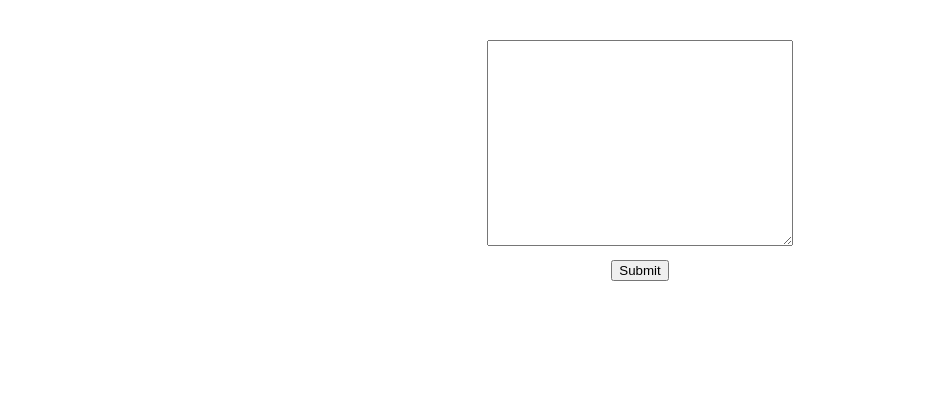
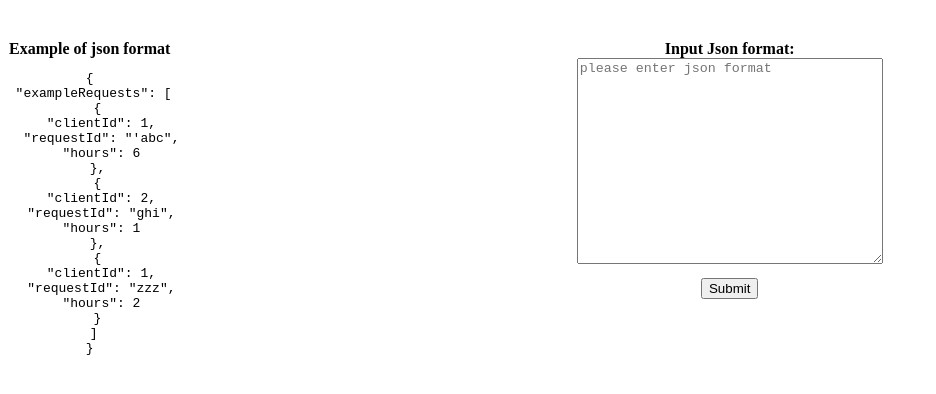
Before and after one commit to rrathore1307/buttlerApp, a React app: page / in a window 1280 px wide. Shown: the whole page, without its empty margins (0-936 px from the left). Built offline with nearby package versions, Linux system fonts and the light colour scheme.

Commit message:
rename title and add json data in View

```diff
--- a/public/index.html
+++ b/public/index.html
@@ -5,7 +5,7 @@
     <meta charset="UTF-8">
     <meta name="viewport" content="width=device-width, initial-scale=1.0">
     <meta http-equiv="X-UA-Compatible" content="ie=edge">
-    <title>DCS Editor</title>
+    <title>Request Butler Task</title>
 </head>
 
 <body>
--- a/src/client/App.js
+++ b/src/client/App.js
@@ -1,7 +1,7 @@
 import React, { Component } from 'react';
 import './app.css';
 import ReactTable from 'react-table-6';
-import {dataPrepare} from './util';
+import { dataPrepare } from './util';
 import 'react-table-6/react-table.css'
 import axios from 'axios'
 
@@ -9,7 +9,7 @@ export default class App extends Component {
   state = {
     username: null,
     inputValue: '',
-    tableData : [],
+    tableData: [],
     response: [],
     jsonError: false
   };
@@ -18,14 +18,14 @@ export default class App extends Component {
     if (this.state.inputValue) {
       const requestObj = this.state.inputValue;
       try {
-        let obj = JSON.parse(requestObj.replace(/\r?\n|\r/g, ''),'')
-        const demo = {'req': obj}
-        let data = {data: demo.req.exampleRequests};
+        let obj = JSON.parse(requestObj.replace(/\r?\n|\r/g, ''), '')
+        const demo = { 'req': obj }
+        let data = { data: demo.req.exampleRequests };
         axios.post('/api/client-request', data)
-              .then(response=>{
+          .then(response => {
             return response.data
           })
-              .then(response=>{
+          .then(response => {
             const butlersReq = [...response.data];
             const columns = [{
               Header: 'Butlers / request',
@@ -33,10 +33,10 @@ export default class App extends Component {
             }];
             butlersReq.map((item, index) => {
               let total = 0;
-                    if(item.requests) {
+              if (item.requests) {
                 item.requests.map(req => {
                   const reqData = data.data.filter(option => option.requestId === req);
-                      if(reqData) {
+                  if (reqData) {
                     item[req] = reqData[0].hours;
                     total += reqData[0].hours;
                   }
@@ -70,7 +70,7 @@ export default class App extends Component {
     }
   }
 
-  headerComponent =()=> {
+  headerComponent = () => {
     return <span></span>
   }
 
@@ -79,7 +79,7 @@ export default class App extends Component {
       // console.log('rowInfo', rowInfo);
       return {
         style: {
-          background: rowInfo.row._original.total >= 8 ? 'green' : rowInfo.row._original.total >=6 ? 'orange' : 'red',
+          background: rowInfo.row._original.total >= 8 ? 'green' : rowInfo.row._original.total >= 6 ? 'orange' : 'red',
           color: 'white'
         }
       }
@@ -87,17 +87,17 @@ export default class App extends Component {
     return {};
   }
 
-  inputHandler =(event)=>{
+  inputHandler = (event) => {
 
-    this.setState({ inputValue: event.target.value})
+    this.setState({ inputValue: event.target.value })
 
     try {
-      if(JSON.parse(event.target.value)) {
+      if (JSON.parse(event.target.value)) {
         this.setState({
           jsonError: false
         })
       }
-    }catch (error) {
+    } catch (error) {
       this.setState({
         jsonError: true
       })
@@ -107,12 +107,37 @@ export default class App extends Component {
 
   render() {
     const { tableData, columns } = this.state;
+    const jsonData = {
+      "exampleRequests": [
+        {
+          "clientId": 1,
+          "requestId": "'abc",
+          "hours": 6
+        },
+        {
+          "clientId": 2,
+          "requestId": "ghi",
+          "hours": 1
+        },
+        {
+          "clientId": 1,
+          "requestId": "zzz",
+          "hours": 2
+        }
+      ]
+    }
     return (
       <div>
+        <div>
+          <div style={{ float: 'left' }}>
+            <label className='textBold'>Example of json format</label>
+            <pre>{JSON.stringify(jsonData, null, 1)}</pre>
+          </div>
           <div className='inputBox'>
+            <label className='lableTxt' className='textBold'>Input Json format:</label>
             <div>
               {/* <input type='file' onChange={(event) => { this.setState({ inputValue: event.target.value }) }} value={this.state.inputValue}/> */}
-          <textarea type='input' cols='6' value={this.state.inputValue} onChange={(event) => this.inputHandler(event) } />
+              <textarea type='input' placeholder='please enter json format' cols='6' value={this.state.inputValue} onChange={(event) => this.inputHandler(event)} />
             </div>
             {
               this.state.jsonError ?
@@ -125,6 +150,9 @@ export default class App extends Component {
         </button>
             </div>
           </div>
+      </div>
+
+        <div>
           {!this.state.jsonError && tableData.length > 0 && <ReactTable
             data={tableData}
             columns={columns}
@@ -132,6 +160,7 @@ export default class App extends Component {
             getTrProps={this.getTrProps}
           />}
         </div>
+      </div>
     );
   }
 }
--- a/src/client/app.css
+++ b/src/client/app.css
@@ -37,3 +37,9 @@ textarea {
   margin-top: 10px;
   margin-bottom: 20px;
 }
+.lableTxt {
+  margin-bottom: 10px;
+}
+.textBold {
+  font-weight: bold;
+}
```
Lines whose indentation alone changed are shown as unchanged.
